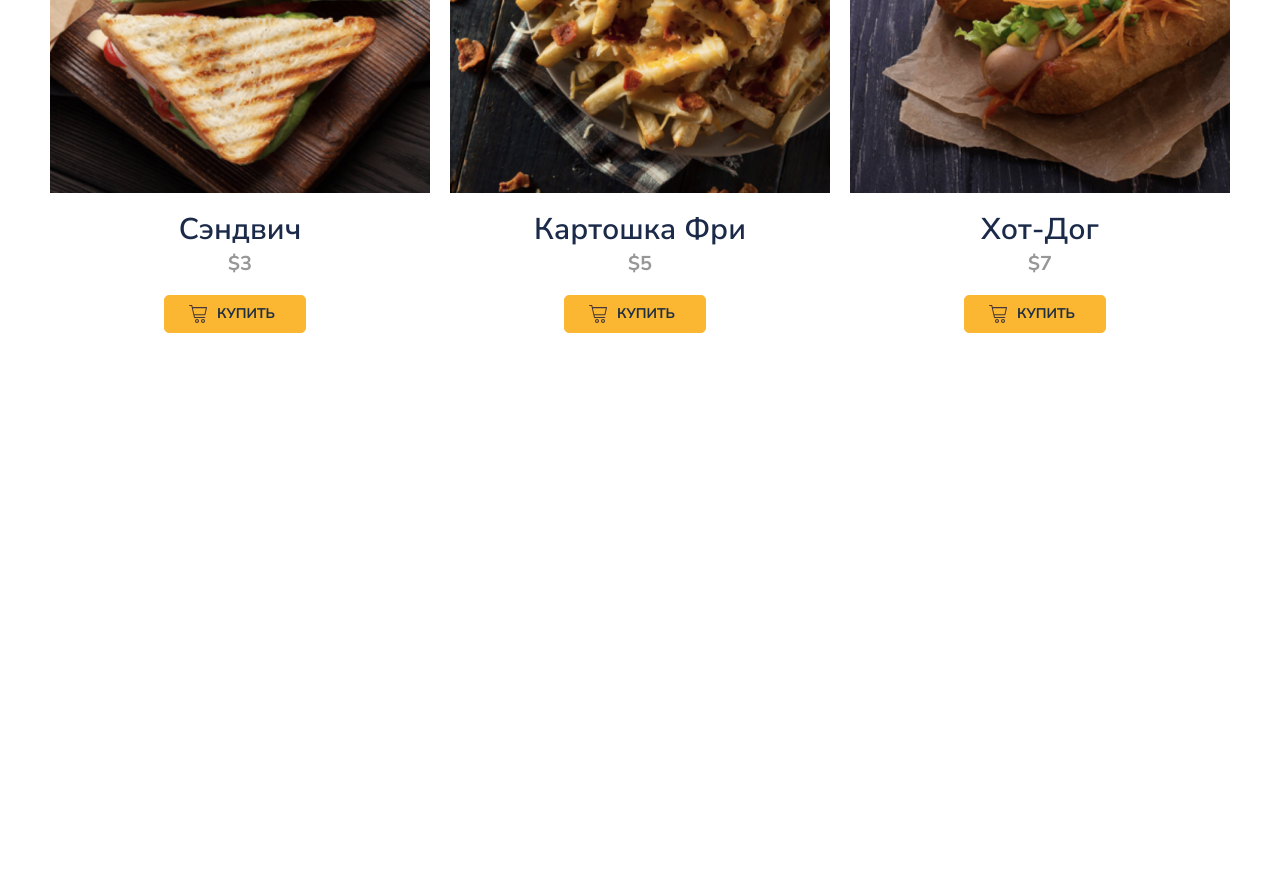
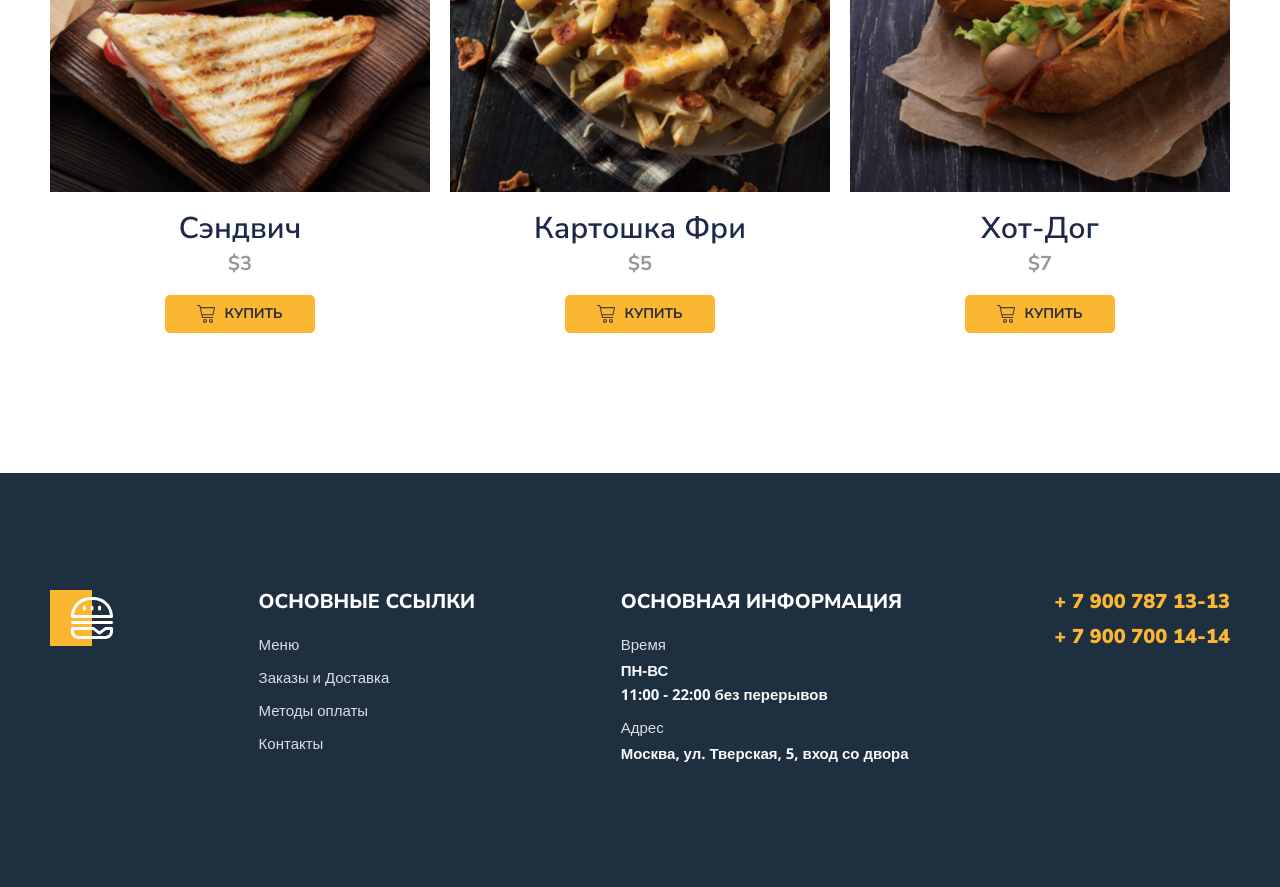
Before and after one commit to liralai/module01-burger, a plain HTML site: page index.html in a window 1280 px wide. Shown: the part 2978-3865 px from the top of the page. Before the commit the page ends 3411 px from the top, so only its background shows below. Drawn offline with nearby package versions, Linux system fonts and the light colour scheme.

Commit message:
lesson 14

```diff
--- a/index.html
+++ b/index.html
@@ -182,5 +182,43 @@
             </div>
         </section>
     </main>
+    <footer class="footer">
+        <div class="container">
+            <div class="footer-box">
+                <div class="item">
+                    <img class="footer-logo" src="images/logo-footer.svg" alt="Logo">
+                </div>
+                <div class="footer-item">
+                    <h2>основные ссылки</h2>
+                    <ul class="footer-list">
+                        <li><a href="">Меню</a></li>
+                        <li><a href="">Заказы и Доставка</a></li>
+                        <li><a href="">Методы оплаты</a></li>
+                        <li><a href="">Контакты</a></li>
+                    </ul>
+                </div>
+                <div class="footer-item">
+                    <h2>основная информация</h2>
+                    <ul class="footer-list">
+                        <li>
+                            <span>Время</span>
+                            ПН-ВС <br>
+                            11:00 - 22:00 без перерывов
+                        </li>
+                        <li>
+                            <span>Адрес</span>
+                            Москва, ул. Тверская, 5, вход со двора
+                        </li>
+                    </ul>
+                </div>
+                <div class="footer-tel">
+                    <ul class="footer-list">
+                        <li>+ 7 900 787 13-13</li>
+                        <li>+ 7 900 700 14-14</li>
+                    </ul>
+                </div>
+            </div>
+        </div>
+    </footer>
 </body>
 </html>
--- a/styles/main.css
+++ b/styles/main.css
@@ -285,9 +285,11 @@ header {
     color: #979797;
     font-weight: 700;
     font-size: 20px;
-    margin: 0;
+    margin-top: 0;
+    margin-bottom: 20px;
 }
 
+/*
 .menu-grid-btn {
     border: 1px solid #FBB731;
     background-color: #FBB731;
@@ -305,3 +307,91 @@ header {
     background-position: 20% center;
     margin: 20px 114px 0 114px;
 }
+*/
+
+.menu-grid-btn {
+    background-color: #FBB731;
+    border-radius: 5px;
+    padding: 10px 32px;
+    border: none;
+    display: flex;
+    align-items: center;
+    justify-content: center;
+    margin: 0 auto;
+    gap: 9px;
+    text-transform: uppercase;
+    color: #1E2F40;
+    font-weight: 700;
+    font-size: 14px;
+}
+
+.menu-grid-icon {
+    background-image: url(../images/cart-menu.svg);
+    background-size: cover;
+    background-repeat: no-repeat;
+    display: block;
+    width: 18px;
+    height: 18px;
+}
+
+.footer {
+    background: #1E2F40;
+    color:#fff;
+    padding-top: 117px;
+    padding-bottom: 106px;
+    margin-top: 140px;
+}
+
+.footer-box {
+    display: flex;
+    justify-content: space-between;
+}
+
+.footer-logo {
+    width: 63px;
+    height: 56px;
+}
+.footer-item {
+    flex: 0 0 auto;
+}
+.footer-item h2 {
+    font-size: 20px;
+    font-weight: 800;
+    text-transform: uppercase;
+    margin-bottom: 19px;
+    margin-top: 0;
+}
+
+.footer-item li {
+    margin-bottom: 9px;
+    font-family: 'Open Sans', sans-serif;
+    font-size: 15px;
+    color: #FAF9F9;
+    font-weight: 700;
+    line-height: 24px;
+}
+.footer-item a {
+    color: #DEDEDE;
+    text-decoration: none;
+    font-weight: 400;
+}
+.footer-item span {
+    color: #DEDEDE;
+    display: block;
+    font-weight: 400;
+    margin-bottom: 2px;
+}
+.footer-tel ul {
+    font-size: 20px;
+    color: #FBB731;
+    margin-top: 0;
+    font-weight: 900;
+}
+.footer-tel li {
+    margin-bottom: 12px;
+}
+
+.footer-list {
+    padding-left: 0;
+    list-style-type: none;
+}
```
Also changed, not shown: images/logo-footer.svg (added).
